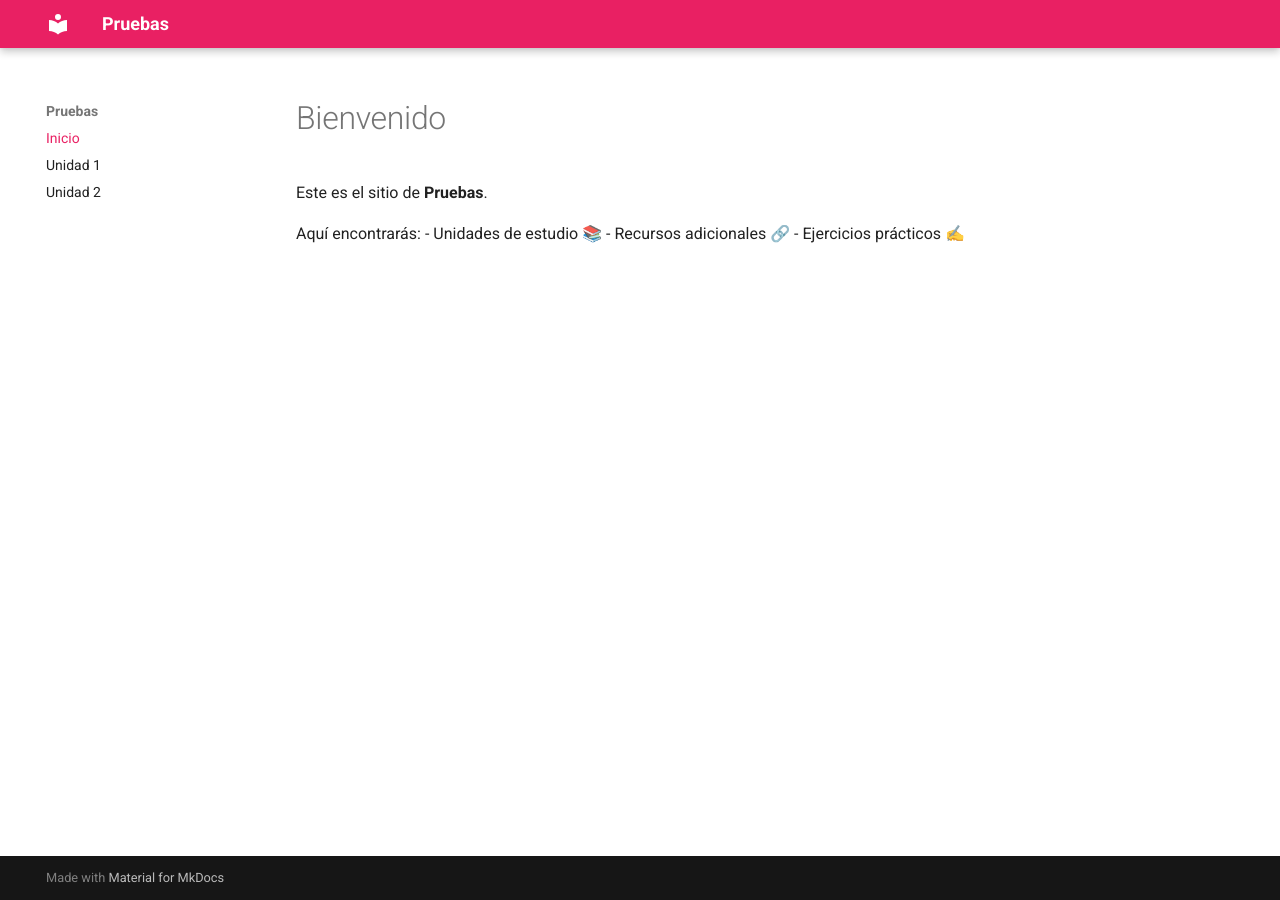
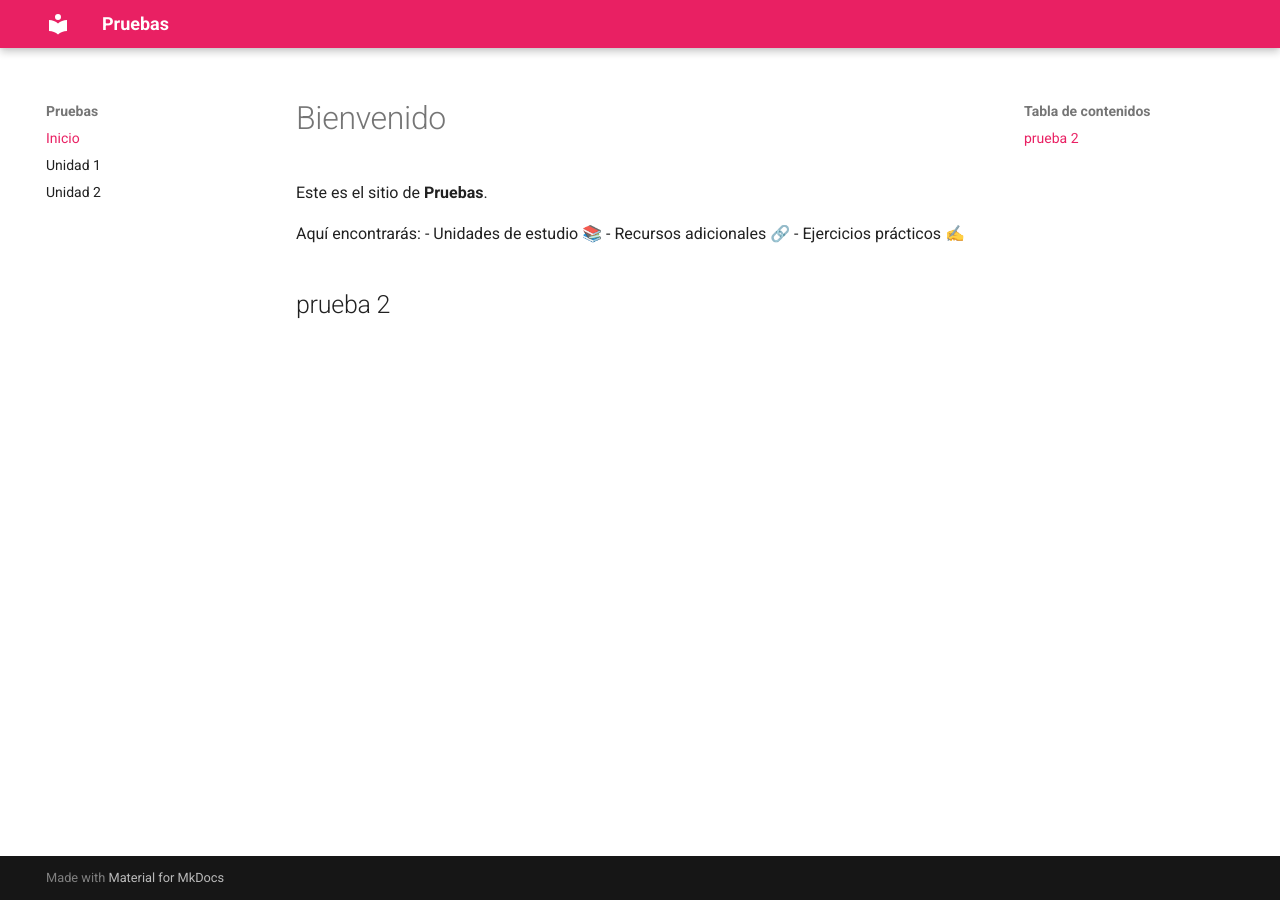
Before and after one commit to bpaterna/pruebas, an MkDocs documentation site: the page built from docs/index.md, in a window 1280 px wide. Built offline with MkDocs 1.6.1 and Material for MkDocs 9.7.7, drawn with Linux system fonts in a browser that asks for light colours.

Commit message:
Update index.md

```diff
--- a/docs/index.md
+++ b/docs/index.md
@@ -6,3 +6,5 @@ Aquí encontrarás:
 - Unidades de estudio 📚
 - Recursos adicionales 🔗
 - Ejercicios prácticos ✍️
+
+## prueba 2
```
